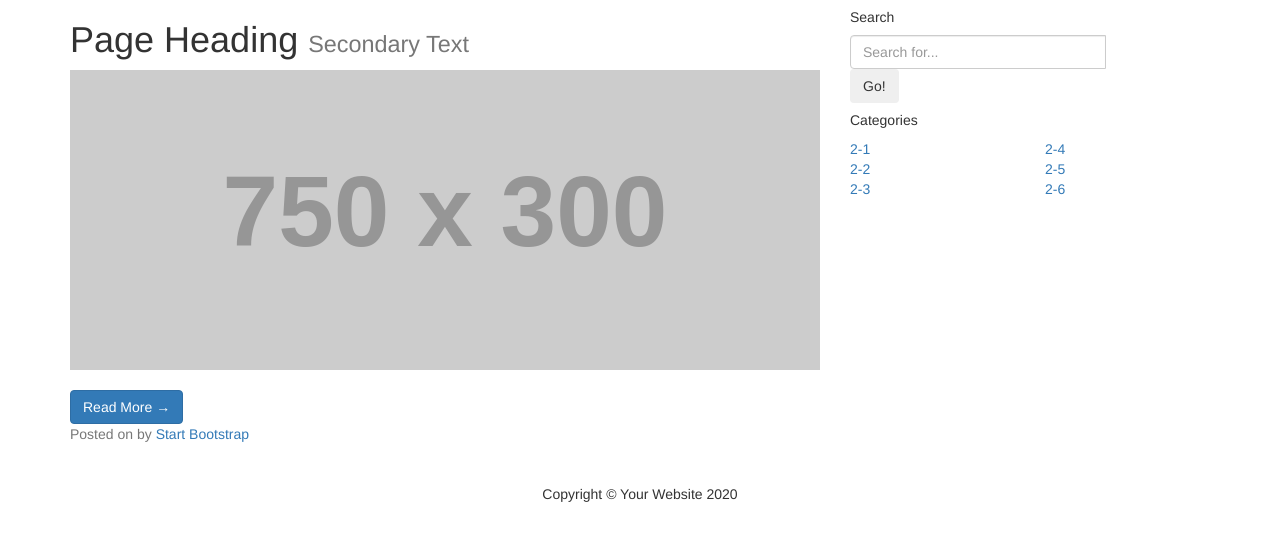
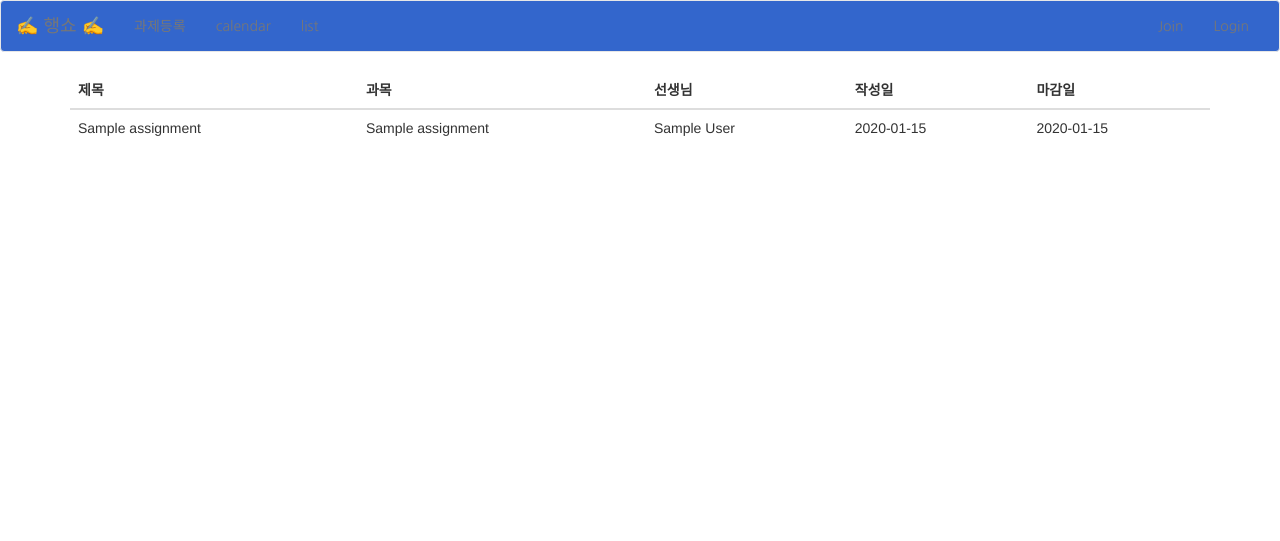
Before and after one commit to jimin0127/HangShow, a Django app: template HS/templates/HS/assignment_list.html in a window 1280 px wide. Shown: the top 541 px of the page. Run offline with Django 3.2, Linux system fonts and the light colour scheme; the template is opened without the code that fills it: values that come from a table or form of the project are taken from there, others are empty; tables that the repository leaves empty hold one stand-in row (values such as "Sample post"); some libraries are stand-ins or nearby versions.

Commit message:
네비바 정리

```diff
--- a/HS/templates/HS/assignment_list.html
+++ b/HS/templates/HS/assignment_list.html
@@ -1,107 +1,76 @@
-<!DOCTYPE html>
-<html lang="ko">
-<head>
-    <meta charset="UTF-8">
-    <title>Blog</title>
-    <meta name="viewport" content="width=device-width, initial-scale=1">
-    <link rel="stylesheet" href="https://maxcdn.bootstrapcdn.com/bootstrap/3.3.2/css/bootstrap.min.css">
-</head>
-<body>
-
+{% extends 'HS/base.html' %}
+{% block content %}
   <!-- Page Content -->
   <div class="container">
-    <div class="row">
-      <!-- Blog Entries Column -->
-      <div class="col-md-8">
-        <h1 class="my-4">Page Heading
-          <small>Secondary Text</small>
-        </h1>
 
-        <!-- Blog Post -->
-        <div class="card mb-4">
-          <img class="card-img-top" src="http://placehold.it/750x300" alt="Card image cap">
-          <div class="card-body">
-            <h2 class="card-title"></h2>
-            <p class="card-text">
 
-            </p>
-            <a href="#" class="btn btn-primary">Read More &rarr;</a>
-          </div>
-          <div class="card-footer text-muted">
-            Posted on  by
-            <a href="#">Start Bootstrap</a>
-          </div>
-        </div>
-        <br><br>
+<table class="table">
+      <thead class="thead-dark">
+        <tr>
+          <th scope="col">제목</th>
+          <th scope="col">과목</th>
+          <th scope="col">선생님</th>
+          <th scope="col">작성일</th>
+          <th scope="col">마감일</th>
+        </tr>
+      </thead>
 
-      </div>
+      <tbody>
+        {% for p in object_list %}
+        <tr>
+          <td>{{ p.title }}</td>
+          <td>{{p.subject }}</td>
+          <td>{{p.author }}</td>
+          <td>{{p.created|date:'yy-m-d' }}</td>
+          <td>{{p.endline|date:'yy-m-d' }}</td>
+        </tr>
+        {% endfor %}
+      </tbody>
+    </table>
 
-      <!-- Sidebar Widgets Column -->
-      <div class="col-md-4">
 
-        <!-- Search Widget -->
-        <div class="card my-4">
-          <h5 class="card-header">Search</h5>
-          <div class="card-body">
-            <div class="input-group">
-              <input type="text" class="form-control" placeholder="Search for...">
-              <span class="input-group-append">
-                <button class="btn btn-secondary" type="button">Go!</button>
-              </span>
-            </div>
-          </div>
-        </div>
+<!--      &lt;!&ndash; Sidebar Widgets Column &ndash;&gt;-->
+<!--      <div class="col-md-4">-->
+<!--        &lt;!&ndash; Categories Widget &ndash;&gt;-->
+<!--        <div class="card my-4">-->
+<!--          <h5 class="card-header">Categories</h5>-->
+<!--          <div class="card-body">-->
+<!--            <div class="row">-->
+<!--              <div class="col-lg-6">-->
+<!--                <ul class="list-unstyled mb-0">-->
+<!--                  <li>-->
+<!--                    <a href="#">2-1</a>-->
+<!--                  </li>-->
+<!--                  <li>-->
+<!--                    <a href="#">2-2</a>-->
+<!--                  </li>-->
+<!--                  <li>-->
+<!--                    <a href="#">2-3</a>-->
+<!--                  </li>-->
+<!--                </ul>-->
+<!--              </div>-->
+<!--              <div class="col-lg-6">-->
+<!--                <ul class="list-unstyled mb-0">-->
+<!--                  <li>-->
+<!--                    <a href="#">2-4</a>-->
+<!--                  </li>-->
+<!--                  <li>-->
+<!--                    <a href="#">2-5</a>-->
+<!--                  </li>-->
+<!--                  <li>-->
+<!--                    <a href="#">2-6</a>-->
+<!--                  </li>-->
+<!--                </ul>-->
+<!--              </div>-->
+<!--            </div>-->
+<!--          </div>-->
+<!--        </div>-->
 
-        <!-- Categories Widget -->
-        <div class="card my-4">
-          <h5 class="card-header">Categories</h5>
-          <div class="card-body">
-            <div class="row">
-              <div class="col-lg-6">
-                <ul class="list-unstyled mb-0">
-                  <li>
-                    <a href="#">2-1</a>
-                  </li>
-                  <li>
-                    <a href="#">2-2</a>
-                  </li>
-                  <li>
-                    <a href="#">2-3</a>
-                  </li>
-                </ul>
-              </div>
-              <div class="col-lg-6">
-                <ul class="list-unstyled mb-0">
-                  <li>
-                    <a href="#">2-4</a>
-                  </li>
-                  <li>
-                    <a href="#">2-5</a>
-                  </li>
-                  <li>
-                    <a href="#">2-6</a>
-                  </li>
-                </ul>
-              </div>
-            </div>
-          </div>
-        </div>
+<!--      </div>-->
 
-      </div>
 
-    </div>
-    <!-- /.row -->
 
   </div>
   <!-- /.container -->
 
-  <!-- Footer -->
-  <footer class="py-5 bg-dark">
-    <div class="container">
-      <p class="m-0 text-center text-white">Copyright &copy; Your Website 2020</p>
-    </div>
-    <!-- /.container -->
-  </footer>
-<script src="https://maxcdn.bootstrapcdn.com/bootstrap/3.3.2/js/bootstrap.min.js"></script>
-</body>
-</html>
+{% endblock%}
--- a/HS/templates/HS/base.html
+++ b/HS/templates/HS/base.html
@@ -5,6 +5,7 @@
     <title>Blog</title>
     <meta name="viewport" content="width=device-width, initial-scale=1">
     <link rel="stylesheet" href="https://maxcdn.bootstrapcdn.com/bootstrap/3.3.2/css/bootstrap.min.css">
+    <!--<link rel="stylesheet" href="https://maxcdn.bootstrapcdn.com/bootstrap/3.3.2/css/bootstrap-theme.min.css">-->
     <link rel="preconnect" href="https://fonts.gstatic.com">
     <link href="https://fonts.googleapis.com/css2?family=Nanum+Gothic&display=swap" rel="stylesheet">
     <style>
@@ -23,13 +24,13 @@
 <nav class="navbar navbar-default">
   <div class="container-fluid">
     <div class="navbar-header">
-      <a class="navbar-brand" href="#" class="title">✍ 행쇼 ✍</a>
+      <a class="navbar-brand" href="{% url 'calendar' %}" class="title">✍ 행쇼 ✍</a>
     </div>
     <div class="collapse navbar-collapse" id="bs-example-navbar-collapse-1">
       <ul class="nav navbar-nav">
         <li><a href="{% url 'assignment' %}">과제등록</a></li>
         <li><a href="{% url 'calendar' %}">calendar</a></li>
-        <li><a href="{% url 'calendar' %}">list</a></li>
+        <li><a href="{% url 'listview' %}">list</a></li>
       </ul>
       <ul class="nav navbar-nav navbar-right">
         <li><a href="#">Join</a></li>
--- a/HS/urls.py
+++ b/HS/urls.py
@@ -2,10 +2,9 @@ from django.urls import path, include
 from . import views
 
 urlpatterns = [
-
     path('assignment/', views.getAssignment, name='assignment'),
     path('calendar/',views.calendar, name='calendar'),
+    path('listview/',views.AssignmentList.as_view(), name='listview'),
 
     path('',views.index),
-
 ]
```
Also changed, not shown: HS/templates/HS/calendar.html (+4 -15 lines), HS/templates/HS/getassignment.html (+4 -9 lines), HS/views.py (+3 -5 lines).
